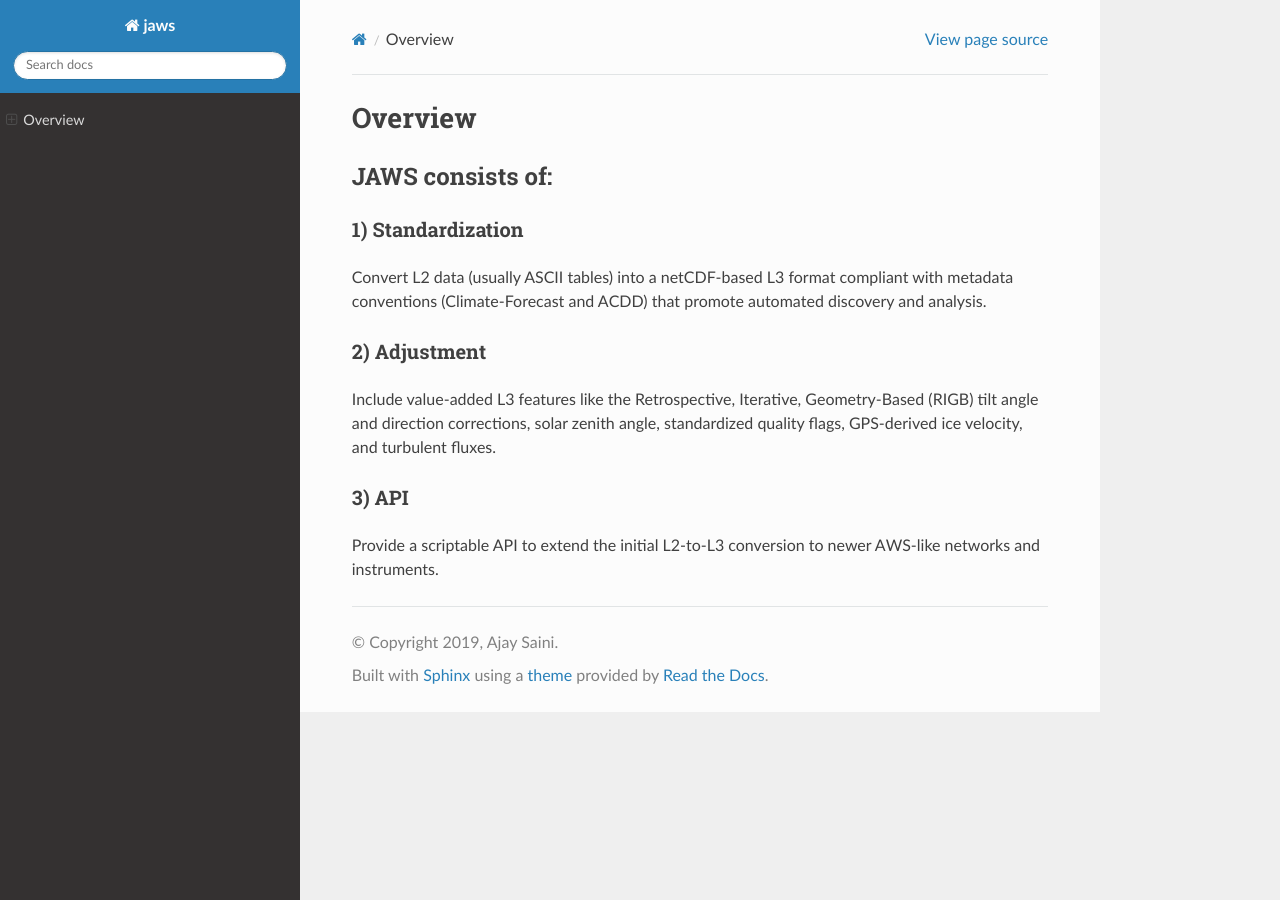
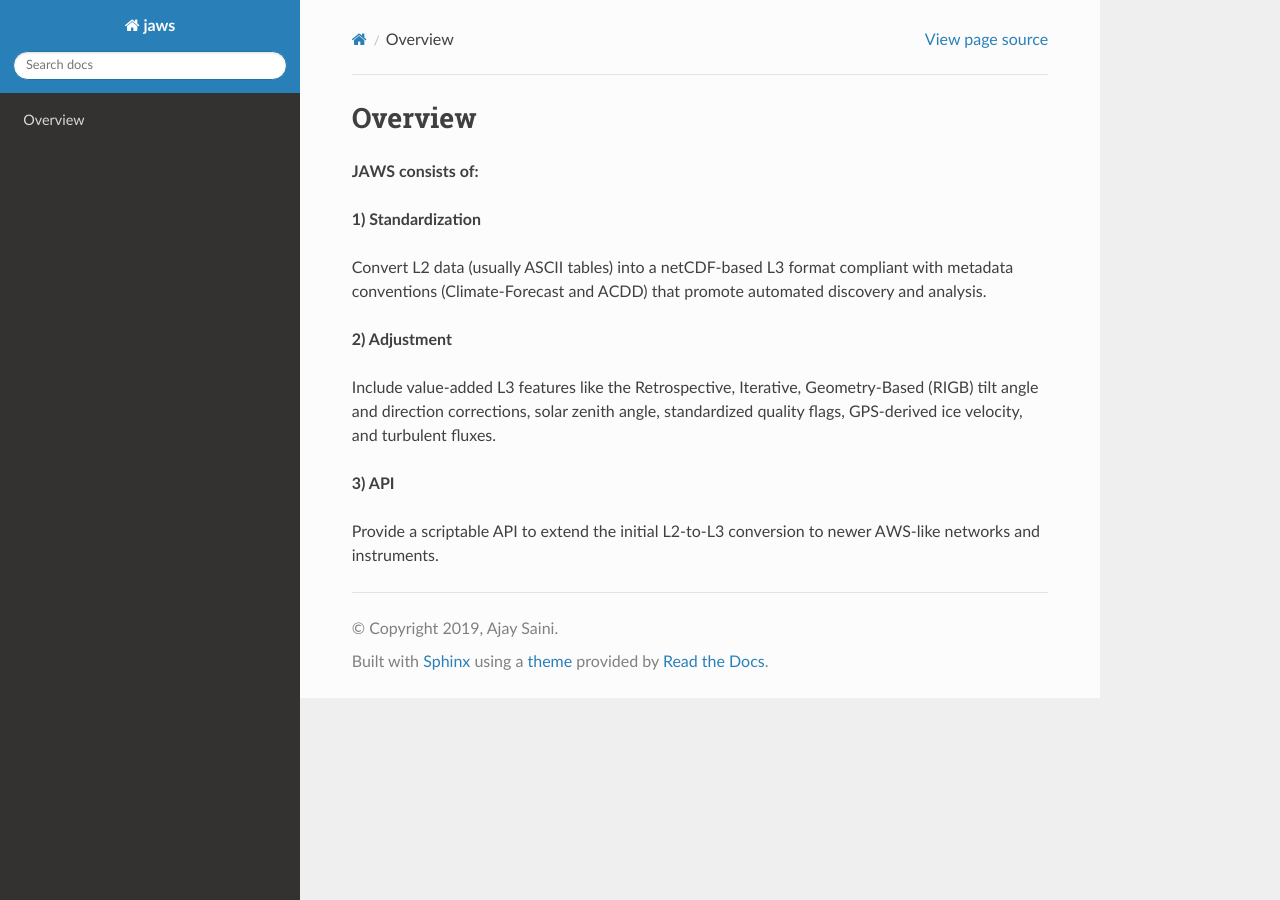
Before and after one commit to jaws/jaws, a Sphinx documentation site: the page built from docs/source/Overview.md, in a window 1280 px wide. Built offline with Sphinx 7.4.7 and the Read the Docs theme 2.0.0, drawn with Linux system fonts in a browser that asks for light colours.

Commit message:
Correct formatting of docs

```diff
--- a/docs/source/Overview.md
+++ b/docs/source/Overview.md
@@ -1,16 +1,16 @@
 Overview
 ========
 
-### JAWS consists of:
+**JAWS consists of:**
 
-#### 1) Standardization
+**1) Standardization**
 
 Convert L2 data (usually ASCII tables) into a netCDF-based L3 format compliant with metadata conventions (Climate-Forecast and ACDD) that promote automated discovery and analysis.
 
-#### 2) Adjustment
+**2) Adjustment**
 
 Include value-added L3 features like the Retrospective, Iterative, Geometry-Based (RIGB) tilt angle and direction corrections, solar zenith angle, standardized quality flags, GPS-derived ice velocity, and turbulent fluxes.
 
-#### 3) API
+**3) API**
 
 Provide a scriptable API to extend the initial L2-to-L3 conversion to newer AWS-like networks and instruments.
```
Also changed, not shown: docs/source/About.md (+3 -3 lines).
